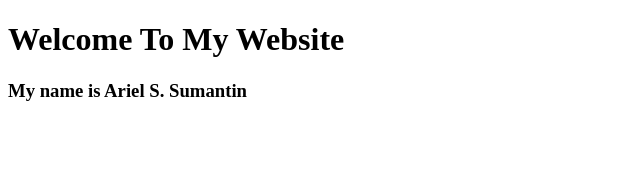
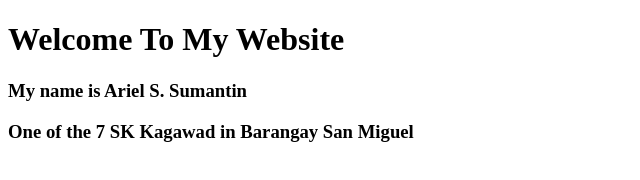
Before and after one commit to aryeeeeeeeeel/IT24C-Assessment, a plain HTML site: page index.html in a window 1280 px wide. Shown: the whole page, without its empty margins (0-640 px from the left). Drawn offline with Linux system fonts and the light colour scheme.

Commit message:
Added h3 Kagawad

```diff
--- a/index.html
+++ b/index.html
@@ -8,6 +8,6 @@
 <body>
     <h1>Welcome To My Website</h1>
         <h3>My name is Ariel S. Sumantin</h3>
-        <h3></h3>
+        <h3>One of the 7 SK Kagawad in Barangay San Miguel</h3>
 </body>
 </html>
```
